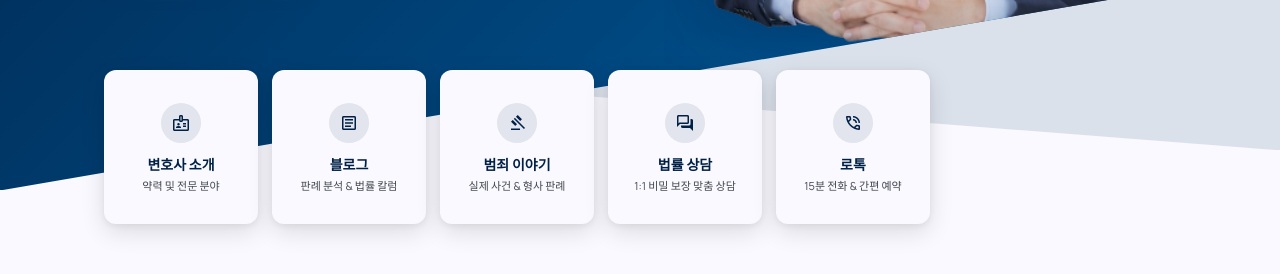
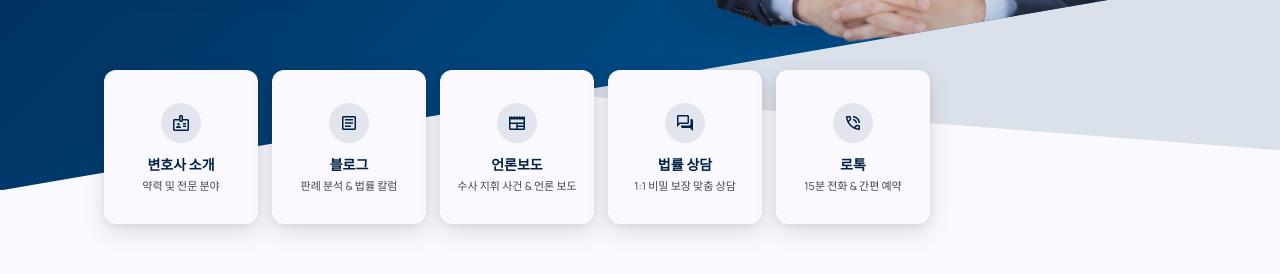
Before and after one commit to diffth/_lawful_spa2, a plain HTML site: page index.html in a window 1280 px wide. Shown: the part 648-922 px from the top of the page. Drawn offline with nearby package versions, Linux system fonts and the light colour scheme.

Commit message:
feat: 바로가기 카드 '범죄 이야기'를 '언론보도'로 바꾸고 언론보도 페이지에 연결
링크 없이 눌러도 반응이 없던 카드를 언론보도 카드로 바꾼다.
부제는 '수사 지휘 사건 & 언론 보도', 아이콘은 언론보도 섹션과 같은
newspaper 로 맞추고 /press/ 로 연결한다.

Co-Authored-By: Claude Opus 5.5 <noreply@anthropic.com>

```diff
--- a/index.html
+++ b/index.html
@@ -288,20 +288,20 @@
                                                         판례
                                                         분석 & 법률 칼럼</p>
                                         </a>
-                                        <!-- Card 3: 범죄 이야기 -->
-                                        <div
-                                                class="quick-card bg-surface p-3.5 sm:p-4.5 rounded-xl flex flex-col items-center justify-center text-center card-gray-shadow aspect-square w-full md:w-[154px] cursor-pointer">
+                                        <!-- Card 3: 언론보도 -->
+                                        <a href="/press/"
+                                                class="quick-card bg-surface p-3.5 sm:p-4.5 rounded-xl flex flex-col items-center justify-center text-center card-gray-shadow aspect-square w-full md:w-[154px] cursor-pointer block">
                                                 <div
-                                                        class="quick-card-icon-bg w-8 h-8 sm:w-10 sm:h-10 bg-primary-container/10 rounded-full flex items-center justify-center mb-2 sm:mb-3">
+                                                        class="quick-card-icon-bg w-8 h-8 sm:w-10 sm:h-10 bg-primary-container/10 rounded-full flex items-center justify-center mb-2 sm:mb-3 mx-auto">
                                                         <span
-                                                                class="quick-card-icon material-symbols-outlined text-primary text-lg sm:text-xl">gavel</span>
-                                                </div>
-                                                <p class="font-bold text-xs sm:text-sm text-primary mb-1">범죄 이야기</p>
+                                                                class="quick-card-icon material-symbols-outlined text-primary text-lg sm:text-xl">newspaper</span>
+                                                </div>
+                                                <p class="font-bold text-xs sm:text-sm text-primary mb-1">언론보도</p>
                                                 <p
                                                         class="text-[10px] sm:text-[11px] text-on-surface-variant leading-tight">
-                                                        실제
-                                                        사건 & 형사 판례</p>
-                                        </div>
+                                                        수사 지휘
+                                                        사건 & 언론 보도</p>
+                                        </a>
                                         <!-- Card 4: 법률 상담 -->
                                         <a href="#contact"
                                                 class="quick-card bg-surface p-3.5 sm:p-4.5 rounded-xl flex flex-col items-center justify-center text-center card-gray-shadow aspect-square w-full md:w-[154px] cursor-pointer block">
```
